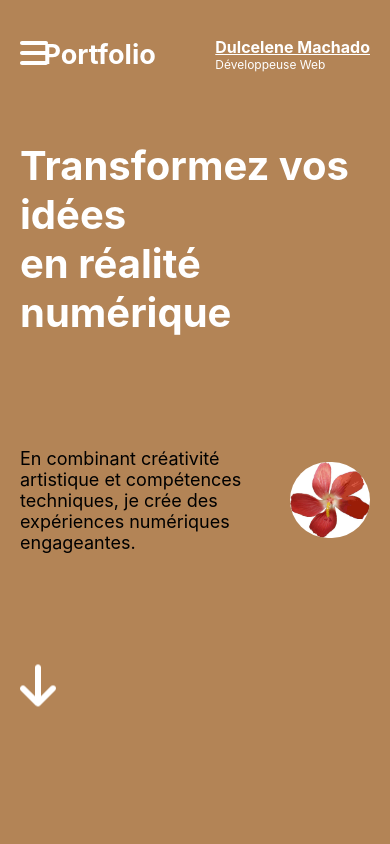
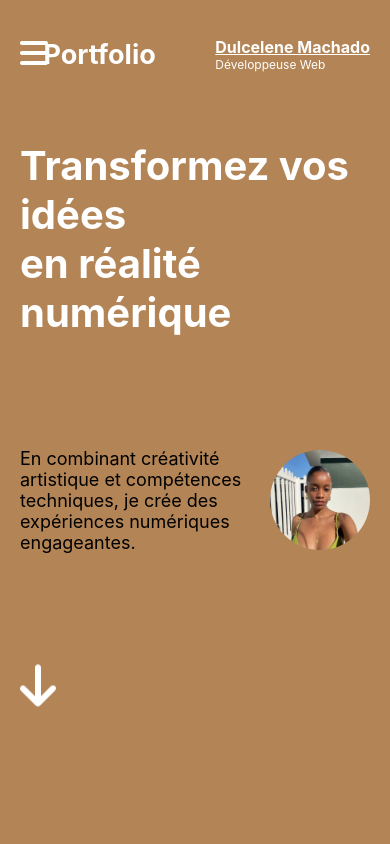
Before and after one commit to dudutola/dudutola.github.io, a React (Create React App) app: page / in a window 390 px wide. Shown: the top 844 px of the page. Built offline with nearby package versions, Linux system fonts and the light colour scheme.

Commit message:
Added a banner image for all responsives

```diff
--- a/src/components/Banner/index.jsx
+++ b/src/components/Banner/index.jsx
@@ -1,7 +1,7 @@
 import "../../styles/components/_banner.scss";
 import { FontAwesomeIcon } from '@fortawesome/react-fontawesome';
 import { faArrowDown } from '@fortawesome/free-solid-svg-icons';
-import aboutMe from "../../images/flower.jpg";
+import aboutMe from "../../images/me2.webp";
 import { useEffect, useState } from "react";
 
 export const Banner = () => {
@@ -28,7 +28,9 @@ export const Banner = () => {
         </div>
         <div className="banner__about-me">
           <p>En combinant créativité artistique et compétences techniques, je crée des expériences numériques engageantes.</p>
-          <img src={aboutMe} alt="Développeuse frontend Dulcelene" />
+          <div className="circle">
+            <img src={aboutMe} alt="Développeuse frontend Dulcelene" width={400} height={400}/>
+          </div>
         </div>
         <div className="arrow">
           <FontAwesomeIcon icon={faArrowDown} />
--- a/src/styles/components/_banner.scss
+++ b/src/styles/components/_banner.scss
@@ -50,12 +50,25 @@
 
     p {
       font-size: 30px;
+      width: 56%;
     }
 
-    img {
-      border-radius: 255px;
+    .circle {
       width: 400px;
-      padding-top: 32px;
+      height: 400px;
+      border-radius: 50%;
+      overflow: hidden;
+      display: flex;
+      align-items: center;
+      justify-content: center;
+      padding-top: 0;
+
+      img {
+        width: 100%;
+        height: 100%;
+        object-fit: cover;
+        display: block;
+      }
     }
   }
 }
@@ -113,10 +126,19 @@
     }
 
     &__about-me{
-      img {
-        border-radius: 255px;
+
+      .circle {
         width: 200px;
         height: 200px;
+
+        img {
+          width: 100%;
+          height: 100%;
+          object-fit: cover;
+          display: block;
+          height: auto;
+          object-fit: contain;
+        }
       }
     }
   }
@@ -164,15 +186,20 @@
 
       p {
         font-size: 18px;
+        width: 64%;
       }
 
-      img {
-        border-radius: 50px;
-        width: 80px;
-        padding-top: 0;
-        height: auto;
-        max-height: 20vh;
-        object-fit: contain;
+      .circle {
+        width: 100px;
+        height: 100px;
+
+        img {
+          object-fit: cover;
+          display: block;
+          height: auto;
+          max-height: 20vh;
+          object-fit: contain;
+        }
       }
     }
   }
```
Also changed, not shown: public/manifest.json, src/images/me.webp (added), src/images/me2.webp (added).
